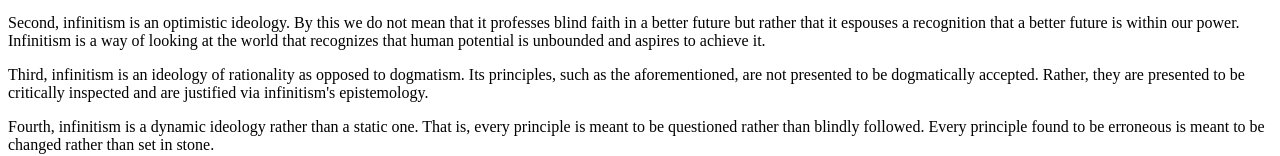
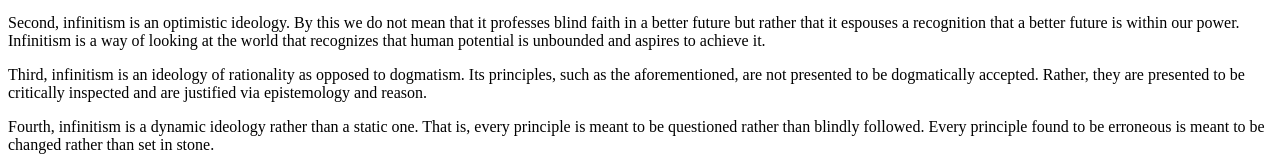
Before and after one commit to shea256/infinitism, a Next.js app: page / in a window 1280 px wide. Shown: the part 134-290 px from the top of the page. Built offline with nearby package versions, Linux system fonts and the light colour scheme.

Commit message:
Update index.mdx

```diff
--- a/pages/index.mdx
+++ b/pages/index.mdx
@@ -8,7 +8,7 @@ First, infinitism is an ideology of the unbounded potential of humanity. It insi
 
 Second, infinitism is an optimistic ideology. By this we do not mean that it professes blind faith in a better future but rather that it espouses a recognition that a better future is within our power. Infinitism is a way of looking at the world that recognizes that human potential is unbounded and aspires to achieve it.
 
-Third, infinitism is an ideology of rationality as opposed to dogmatism. Its principles, such as the aforementioned, are not presented to be dogmatically accepted. Rather, they are presented to be critically inspected and are justified via infinitism's epistemology.
+Third, infinitism is an ideology of rationality as opposed to dogmatism. Its principles, such as the aforementioned, are not presented to be dogmatically accepted. Rather, they are presented to be critically inspected and are justified via epistemology and reason.
 
 Fourth, infinitism is a dynamic ideology rather than a static one. That is, every principle is meant to be questioned rather than blindly followed. Every principle found to be erroneous is meant to be changed rather than set in stone.
 
```
